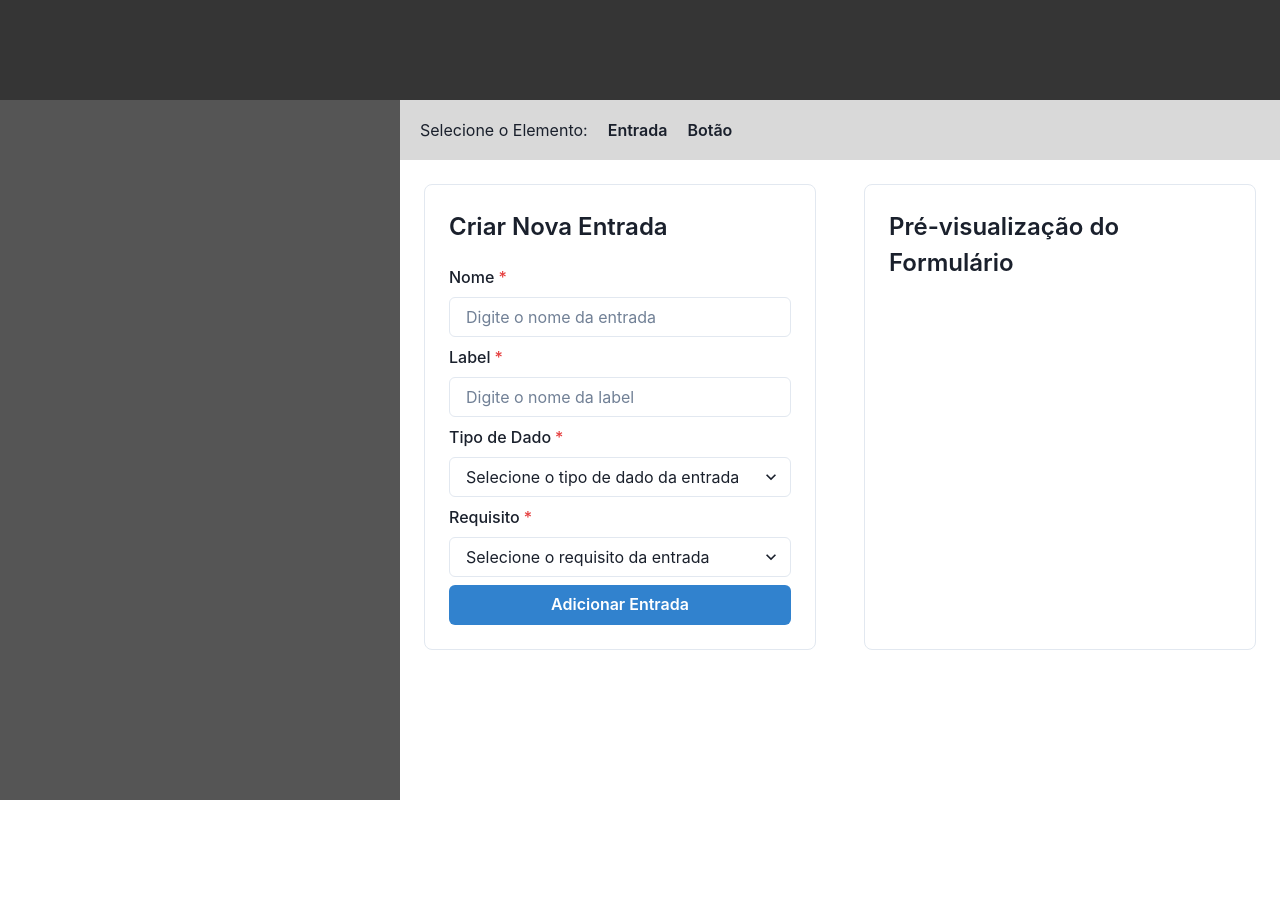
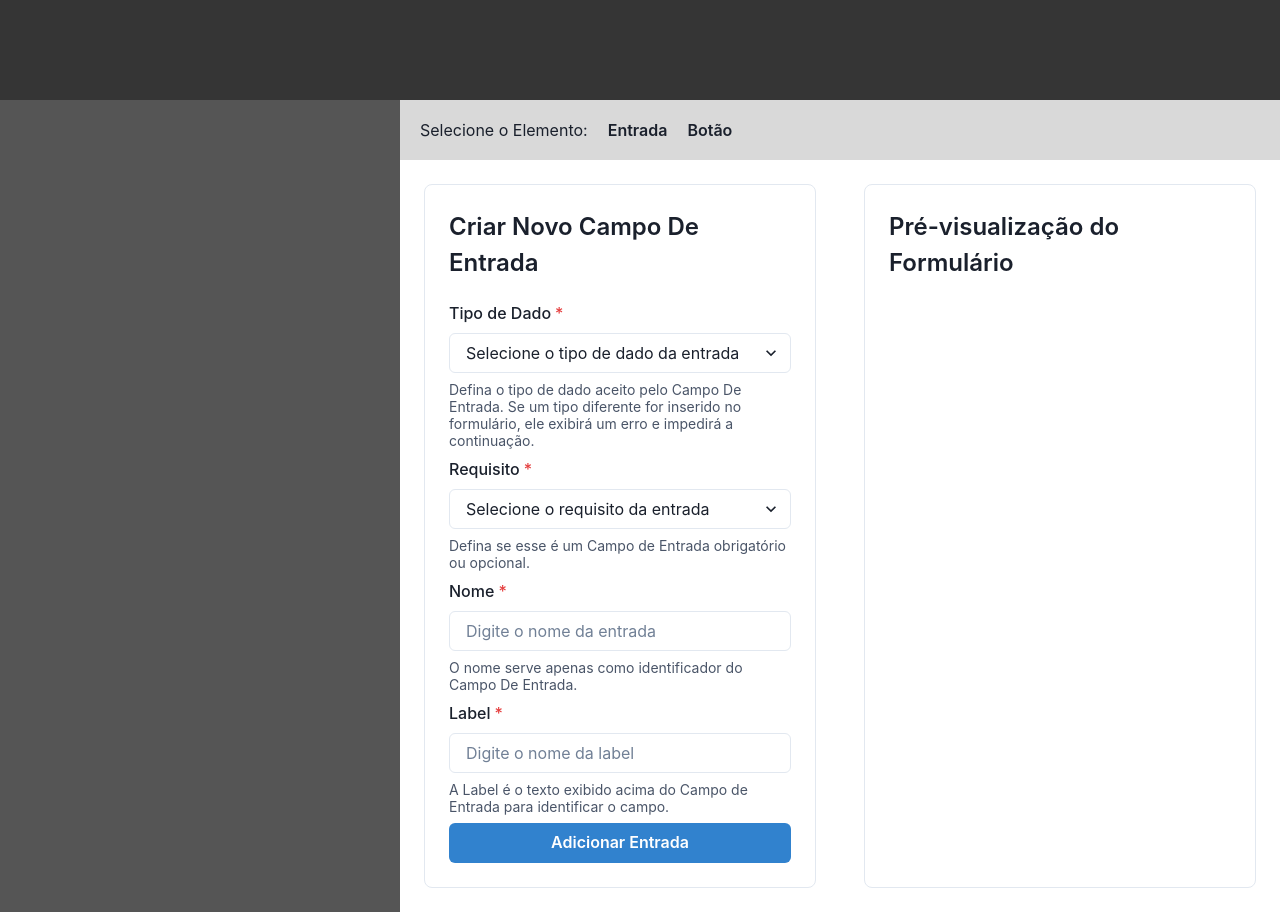
Before and after one commit to RafaelKramerDaSilvaDev/custom-forms, a React (Vite) app: page / in a window 1280 px wide. Before the commit the page ends 800 px from the top, so only its background shows below. Built offline with nearby package versions, Linux system fonts and the light colour scheme.

Commit message:
update Form Criar Novo Campo De Entrada

```diff
--- a/src/pages/CreateForms/components/BuildForm/NewButtonForm/index.tsx
+++ b/src/pages/CreateForms/components/BuildForm/NewButtonForm/index.tsx
@@ -61,7 +61,7 @@ export function NewButtonForm() {
 						{errors.functionality ? (
 							<FormErrorMessage>{errors.functionality.message}</FormErrorMessage>
 						) : (
-							<FormHelperText>Defina qual funcionalidade vai atribuir ao botão.</FormHelperText>
+							<FormHelperText>Defina qual funcionalidade vai atribuir ao Botão.</FormHelperText>
 						)}
 					</FormControl>
 					<FormControl isRequired isInvalid={Boolean(errors.text)}>
@@ -72,7 +72,7 @@ export function NewButtonForm() {
 						{errors.linkFunctionality ? (
 							<FormErrorMessage>{errors.linkFunctionality.message}</FormErrorMessage>
 						) : (
-							<FormHelperText>Defina ao que vai vincular a funcionalidade do botão.</FormHelperText>
+							<FormHelperText>Defina ao que vai vincular a funcionalidade do Botão.</FormHelperText>
 						)}
 					</FormControl>
 					<FormControl isRequired isInvalid={Boolean(errors.text)}>
@@ -81,7 +81,7 @@ export function NewButtonForm() {
 						{errors.text ? (
 							<FormErrorMessage>{errors.text.message}</FormErrorMessage>
 						) : (
-							<FormHelperText>Texto que aparece no botão.</FormHelperText>
+							<FormHelperText>Texto que aparece no Botão.</FormHelperText>
 						)}
 					</FormControl>
 					<FormControl isRequired isInvalid={Boolean(errors.name)}>
@@ -90,7 +90,7 @@ export function NewButtonForm() {
 						{errors.name ? (
 							<FormErrorMessage>{errors.name.message}</FormErrorMessage>
 						) : (
-							<FormHelperText>O nome serve apenas como identificador do botão.</FormHelperText>
+							<FormHelperText>O nome serve apenas como identificador do Botão.</FormHelperText>
 						)}
 					</FormControl>
 					<FormControl isRequired isInvalid={Boolean(errors.linkName)}>
@@ -100,7 +100,7 @@ export function NewButtonForm() {
 							<FormErrorMessage>{errors.linkName.message}</FormErrorMessage>
 						) : (
 							<FormHelperText>
-								O nome da vinculação serve apenas como identificador da vinculação do botão e sua funcionalidade.
+								O nome da vinculação serve apenas como identificador da vinculação do Botão e sua funcionalidade.
 							</FormHelperText>
 						)}
 					</FormControl>
--- a/src/pages/CreateForms/components/BuildForm/NewInputForm/index.tsx
+++ b/src/pages/CreateForms/components/BuildForm/NewInputForm/index.tsx
@@ -1,13 +1,22 @@
-import { Button, FormControl, FormErrorMessage, FormLabel, Input, Select, Stack } from '@chakra-ui/react';
+import {
+	Button,
+	FormControl,
+	FormErrorMessage,
+	FormHelperText,
+	FormLabel,
+	Input,
+	Select,
+	Stack,
+} from '@chakra-ui/react';
 import { yupResolver } from '@hookform/resolvers/yup';
 import { useForm } from 'react-hook-form';
 import { InferType, object, string } from 'yup';
 import { NewInputContainer, Title } from './styles';
 
 const schema = object({
+	type: string().required('Campo Tipo de Dado é Obrigatório'),
 	name: string().required('Campo Nome é Obrigatório'),
 	label: string().required('Campo Label é Obrigatório'),
-	type: string().required('Campo Tipo de Dado é Obrigatório'),
 	text: string().required('Campo Texto é Obrigatório'),
 	requirement: string().required('Campo Requisito é Obrigatório'),
 }).required();
@@ -29,18 +38,8 @@ export function NewInputForm() {
 	return (
 		<form onSubmit={handleSubmit(onSubmit)} noValidate>
 			<NewInputContainer>
-				<Title>Criar Nova Entrada</Title>
+				<Title>Criar Novo Campo De Entrada</Title>
 				<Stack>
-					<FormControl isRequired isInvalid={Boolean(errors.name)}>
-						<FormLabel>Nome</FormLabel>
-						<Input type='text' placeholder='Digite o nome da entrada' {...register('name')} />
-						{errors.name && <FormErrorMessage>{errors.name.message}</FormErrorMessage>}
-					</FormControl>
-					<FormControl isRequired isInvalid={Boolean(errors.label)}>
-						<FormLabel>Label</FormLabel>
-						<Input type='text' placeholder='Digite o nome da label' {...register('label')} />
-						{errors.label && <FormErrorMessage>{errors.label.message}</FormErrorMessage>}
-					</FormControl>
 					<FormControl isRequired isInvalid={Boolean(errors.type)}>
 						<FormLabel>Tipo de Dado</FormLabel>
 						<Select placeholder='Selecione o tipo de dado da entrada' {...register('type')}>
@@ -61,7 +60,14 @@ export function NewInputForm() {
 							<option value='option2'>Sim ou Não</option>
 							<option value='option2'>Cor</option>
 						</Select>
-						{errors.type && <FormErrorMessage>{errors.type.message}</FormErrorMessage>}
+						{errors.type ? (
+							<FormErrorMessage>{errors.type.message}</FormErrorMessage>
+						) : (
+							<FormHelperText>
+								Defina o tipo de dado aceito pelo Campo De Entrada. Se um tipo diferente for inserido no formulário, ele
+								exibirá um erro e impedirá a continuação.
+							</FormHelperText>
+						)}
 					</FormControl>
 					<FormControl isRequired isInvalid={Boolean(errors.requirement)}>
 						<FormLabel>Requisito</FormLabel>
@@ -69,7 +75,31 @@ export function NewInputForm() {
 							<option value='option1'>Obrigatório</option>
 							<option value='option2'>Opcional</option>
 						</Select>
-						{errors.requirement && <FormErrorMessage>{errors.requirement.message}</FormErrorMessage>}
+						{errors.requirement ? (
+							<FormErrorMessage>{errors.requirement.message}</FormErrorMessage>
+						) : (
+							<FormHelperText>Defina se esse é um Campo de Entrada obrigatório ou opcional.</FormHelperText>
+						)}
+					</FormControl>
+					<FormControl isRequired isInvalid={Boolean(errors.name)}>
+						<FormLabel>Nome</FormLabel>
+						<Input type='text' placeholder='Digite o nome da entrada' {...register('name')} />
+						{errors.name ? (
+							<FormErrorMessage>{errors.name.message}</FormErrorMessage>
+						) : (
+							<FormHelperText>O nome serve apenas como identificador do Campo De Entrada.</FormHelperText>
+						)}
+					</FormControl>
+					<FormControl isRequired isInvalid={Boolean(errors.label)}>
+						<FormLabel>Label</FormLabel>
+						<Input type='text' placeholder='Digite o nome da label' {...register('label')} />
+						{errors.label ? (
+							<FormErrorMessage>{errors.label.message}</FormErrorMessage>
+						) : (
+							<FormHelperText>
+								A Label é o texto exibido acima do Campo de Entrada para identificar o campo.
+							</FormHelperText>
+						)}
 					</FormControl>
 					<Button type='submit' colorScheme='blue'>
 						Adicionar Entrada
--- a/src/pages/CreateForms/contexts/CreateFormsContext.tsx
+++ b/src/pages/CreateForms/contexts/CreateFormsContext.tsx
@@ -1,5 +1,6 @@
 import { ReactNode, createContext, useContext, useState } from 'react';
 import { OptionSettingsBar } from '../types/OptionSettingsBar';
+import { NewButtonProps, NewInputProps } from '../types';
 
 type CreateFormsContextType = {
 	optionSettingsBar: OptionSettingsBar;
@@ -14,6 +15,8 @@ type CreateFormsProviderProps = {
 
 export function CreateFormsProvider({ children }: CreateFormsProviderProps) {
 	const [optionSettingsBar, setOptionSettingsBar] = useState<OptionSettingsBar>('input');
+	const [newInputs, setNewInputs] = useState<NewInputProps[]>([]);
+	const [newButtons, setNewButtons] = useState<NewButtonProps[]>([]);
 
 	return (
 		<CreateFormsContext.Provider value={{ optionSettingsBar, setOptionSettingsBar }}>
--- /dev/null
+++ b/src/pages/CreateForms/contexts/mockedValues.ts
@@ -0,0 +1,5 @@
+import { NewButtonProps, NewInputProps } from '../types';
+
+export const mockedNewInputs: NewInputProps[] = [];
+
+export const mockedNewButtons: NewButtonProps[] = [];
```
Also changed, not shown: src/pages/CreateForms/components/NewButton/index.tsx (+1 -6 lines), src/pages/CreateForms/types/NewButtonProps.ts (+6 -1 lines).
